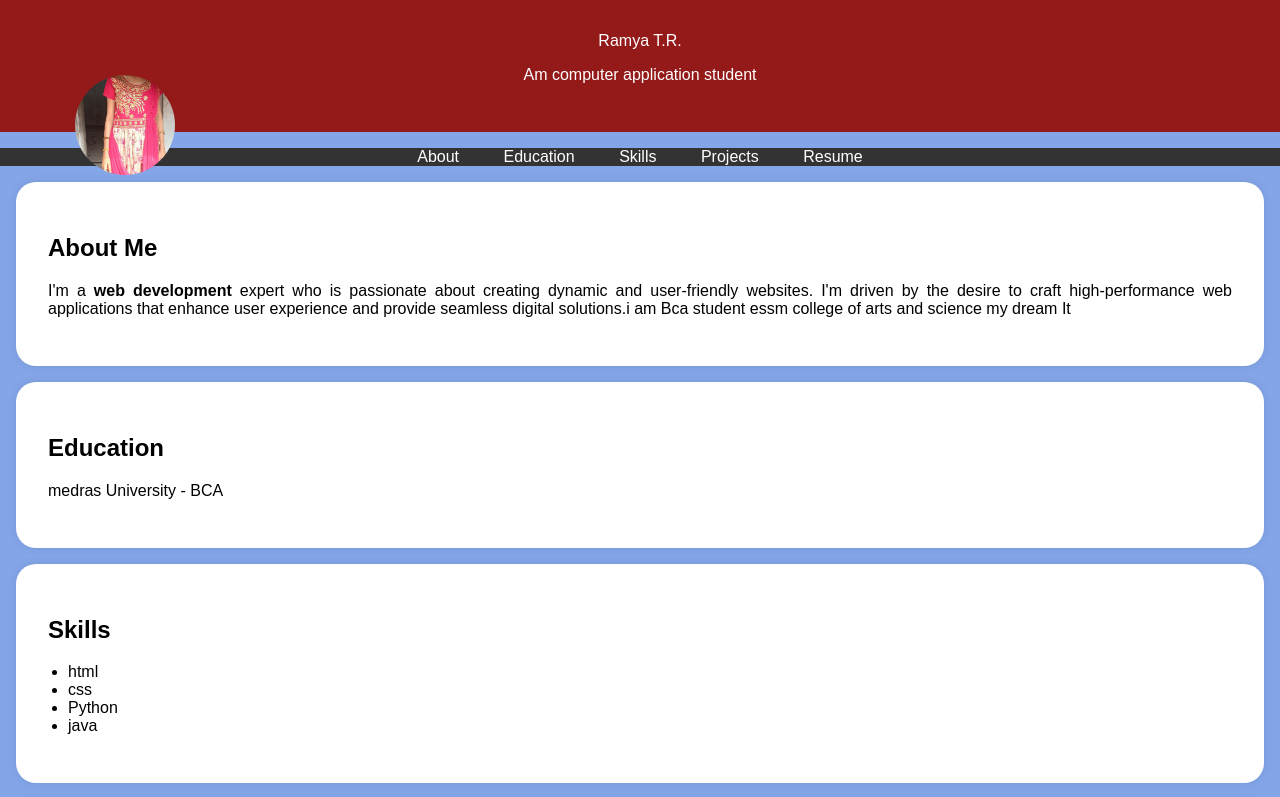
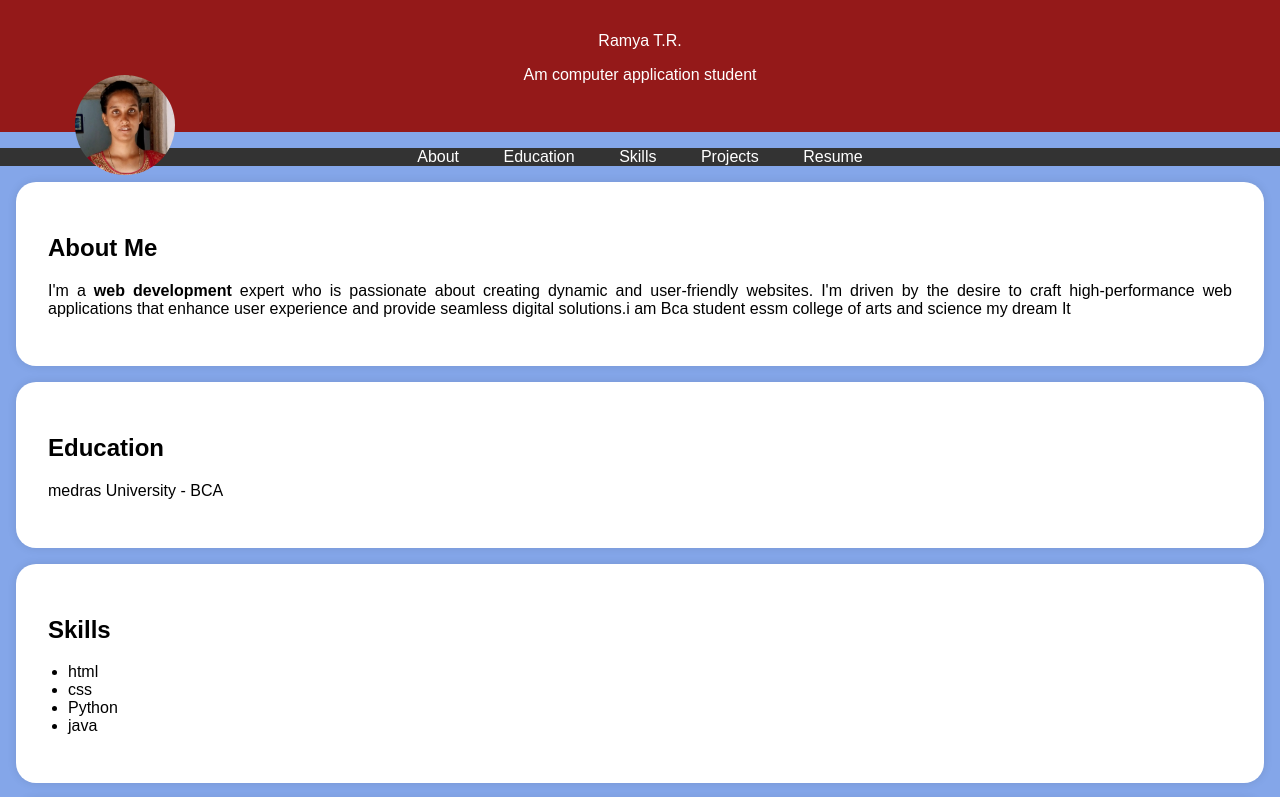
Before and after one commit to trramya/Ramya, a plain HTML site: page index.html in a window 1280 px wide. Shown: the top 797 px of the page. Drawn offline with Linux system fonts and the light colour scheme.

Commit message:
Update index.html

```diff
--- a/index.html
+++ b/index.html
@@ -95,7 +95,7 @@
     <header>
         <div class="header-content">
             <!-- Add your profile picture here -->
-            <img src="20250110_091301.jpg" alt="Your Profile Picture" class="profile-picture"
+            <img src="Screenshot_20250112_065833_Gallery.jpg" alt="Your Profile Picture" class="profile-picture"
             <h1>Ramya T.R.</h1>
             <p>Am computer application student</p>
         </div>
```
